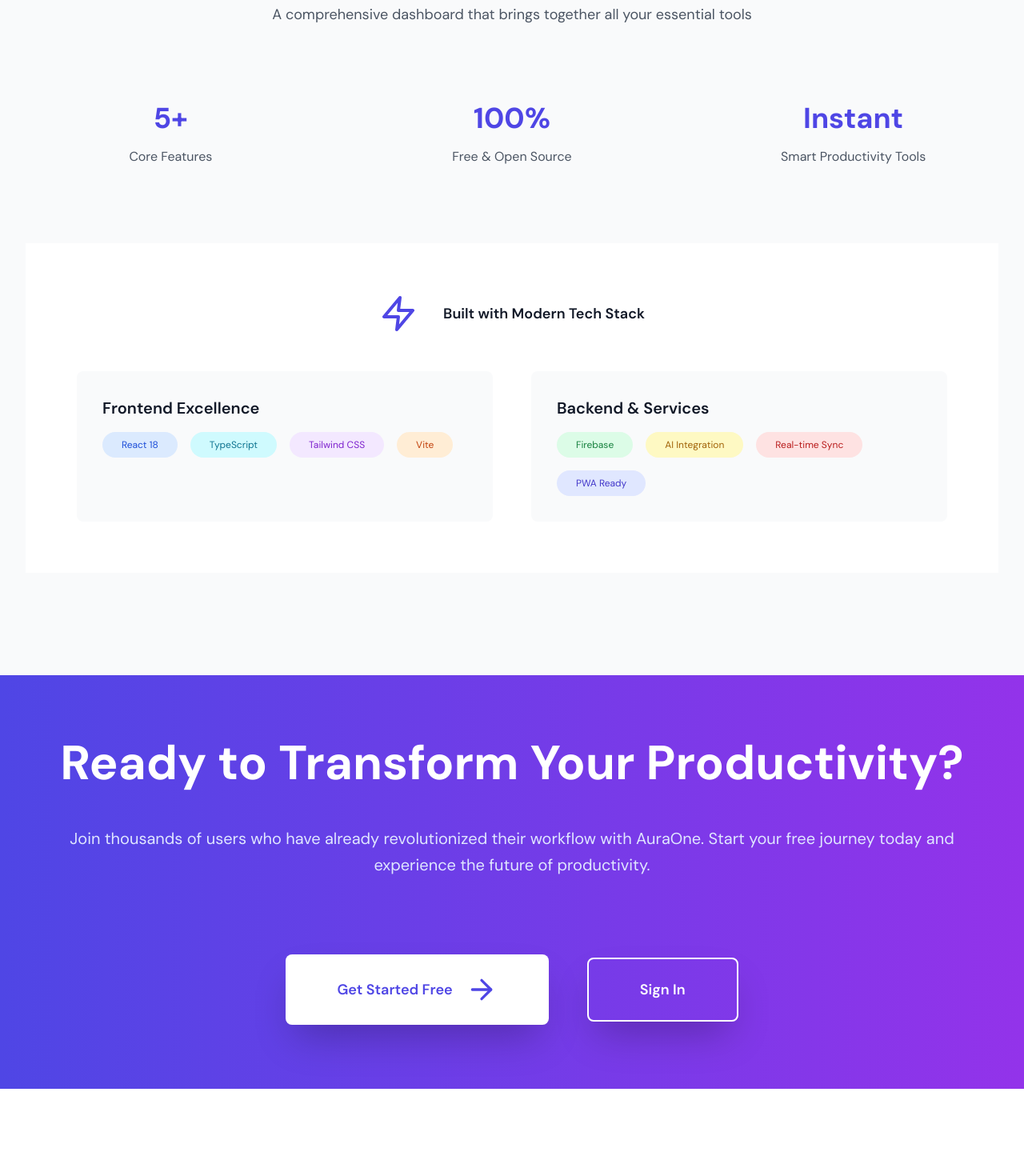
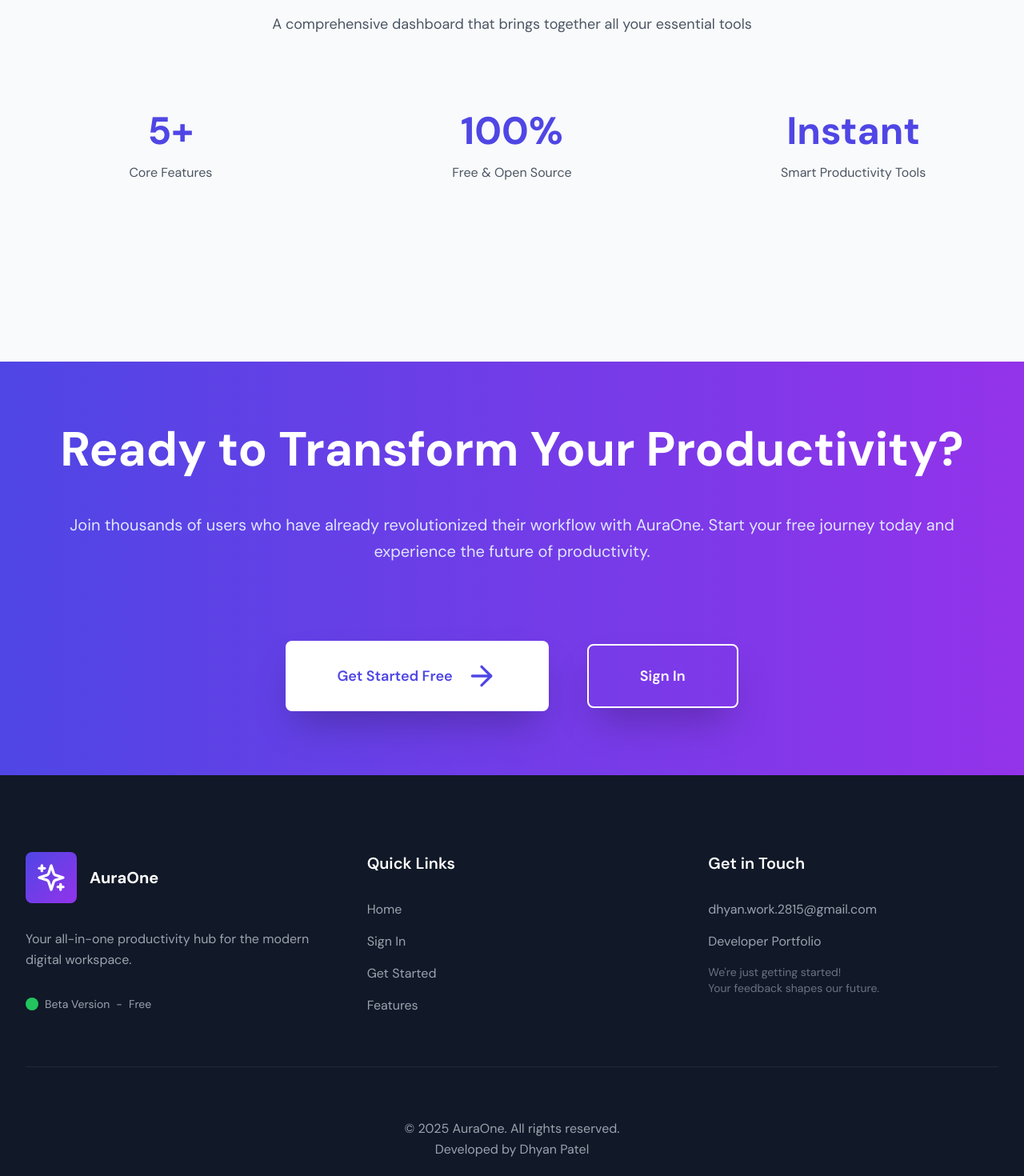
Before and after one commit to dhyan2815/AuraOne, a React (Vite) app: page /signup in a window 1280 px wide. Shown: the part 2340-3810 px from the top of the page at 80% size. Before the commit the page ends 3701 px from the top, so only its background shows below. Built offline with nearby package versions, Linux system fonts and the light colour scheme; no server answers.

Commit message:
enahance: SignUp more #54

```diff
--- a/src/pages/SignUp.tsx
+++ b/src/pages/SignUp.tsx
@@ -12,10 +12,7 @@ import {
     FileText,
     Sparkles,
     Shield,
-    Zap,
-    Users,
     ArrowRight,
-    ChevronDown,
 } from "lucide-react";
 import toast from "react-hot-toast";
 
@@ -433,7 +430,7 @@ const SignUp = () => {
             <div className="bg-gray-50 py-16">
                 <div className="container mx-auto px-4">
                     <div className="text-center mb-12">
-                        <h2 className="text-3xl font-bold text-gray-900 mb-4">
+                        <h2 className="text-5xl font-bold text-gray-900 mb-4">
                             Built for Modern Productivity
                         </h2>
                         <p className="text-lg text-gray-600">
@@ -444,71 +441,22 @@ const SignUp = () => {
 
                     <div className="grid grid-cols-1 md:grid-cols-3 gap-8 mb-12">
                         <div className="text-center">
-                            <div className="text-4xl font-bold text-indigo-600 mb-2">5+</div>
+                            <div className="text-5xl font-bold text-indigo-600 mb-2">5+</div>
                             <div className="text-gray-600">Core Features</div>
                         </div>
                         <div className="text-center">
-                            <div className="text-4xl font-bold text-indigo-600 mb-2">
+                            <div className="text-5xl font-bold text-indigo-600 mb-2">
                                 100%
                             </div>
                             <div className="text-gray-600">Free & Open Source</div>
                         </div>
                         <div className="text-center">
-                            <div className="text-4xl font-bold text-indigo-600 mb-2">
+                            <div className="text-5xl font-bold text-indigo-600 mb-2">
                                 Instant
                             </div>
                             <div className="text-gray-600">Smart Productivity Tools</div>
                         </div>
-                    </div>
 
-                    {/* Technology Stack Section */}
-                    <div className="bg-white p-8">
-                        <div className="flex items-center justify-center gap-4 mb-6">
-                            <Zap className="w-6 h-6 text-indigo-600" />
-                            <span className="text-lg font-semibold text-gray-900">
-                                Built with Modern Tech Stack
-                            </span>
-                        </div>
-                        <div className="grid grid-cols-1 md:grid-cols-2 gap-6">
-                            <div className="p-4 bg-gray-50 rounded-lg">
-                                <h4 className="font-semibold text-gray-900 mb-2">
-                                    Frontend Excellence
-                                </h4>
-                                <div className="flex flex-wrap gap-2">
-                                    <span className="px-3 py-1 bg-blue-100 text-blue-700 text-xs rounded-full">
-                                        React 18
-                                    </span>
-                                    <span className="px-3 py-1 bg-cyan-100 text-cyan-700 text-xs rounded-full">
-                                        TypeScript
-                                    </span>
-                                    <span className="px-3 py-1 bg-purple-100 text-purple-700 text-xs rounded-full">
-                                        Tailwind CSS
-                                    </span>
-                                    <span className="px-3 py-1 bg-orange-100 text-orange-700 text-xs rounded-full">
-                                        Vite
-                                    </span>
-                                </div>
-                            </div>
-                            <div className="p-4 bg-gray-50 rounded-lg">
-                                <h4 className="font-semibold text-gray-900 mb-2">
-                                    Backend & Services
-                                </h4>
-                                <div className="flex flex-wrap gap-2">
-                                    <span className="px-3 py-1 bg-green-100 text-green-700 text-xs rounded-full">
-                                        Firebase
-                                    </span>
-                                    <span className="px-3 py-1 bg-yellow-100 text-yellow-700 text-xs rounded-full">
-                                        AI Integration
-                                    </span>
-                                    <span className="px-3 py-1 bg-red-100 text-red-700 text-xs rounded-full">
-                                        Real-time Sync
-                                    </span>
-                                    <span className="px-3 py-1 bg-indigo-100 text-indigo-700 text-xs rounded-full">
-                                        PWA Ready
-                                    </span>
-                                </div>
-                            </div>
-                        </div>
                     </div>
                 </div>
             </div>
@@ -544,6 +492,77 @@ const SignUp = () => {
                     </div>
                 </div>
             </section>
+
+            {/* Footer */}
+            <footer className="bg-gray-900 text-white py-12">
+                <div className="container mx-auto px-4">
+                    <div className="grid grid-cols-1 md:grid-cols-3 gap-8">
+                        <div className="space-y-4">
+                            <div className="flex items-center space-x-2">
+                                <div className="w-8 h-8 bg-gradient-to-br from-indigo-600 to-purple-600 rounded-lg flex items-center justify-center">
+                                    <Sparkles className="w-5 h-5 text-white" />
+                                </div>
+                                <span className="text-xl font-bold">AuraOne</span>
+                            </div>
+                            <p className="text-gray-400">
+                                Your all-in-one productivity hub for the modern digital workspace.
+                            </p>
+                            <div className="flex items-center space-x-1 text-sm text-gray-400">
+                                <span className="flex items-center space-x-1">
+                                    <div className="w-2 h-2 bg-green-500 rounded-full"></div>
+                                    <span>Beta Version</span>
+                                </span>
+                                <span>-</span>
+                                <span>Free</span>
+                            </div>
+                        </div>
+
+                        <div>
+                            <h4 className="font-semibold mb-4">Quick Links</h4>
+                            <ul className="space-y-2 text-gray-400">
+                                <li><Link to="/" className="hover:text-white transition-colors">Home</Link></li>
+                                <li><Link to="/login" className="hover:text-white transition-colors">Sign In</Link></li>
+                                <li><Link to="/signup" className="hover:text-white transition-colors">Get Started</Link></li>
+                                <li><a href="#features" className="hover:text-white transition-colors">Features</a></li>
+                            </ul>
+                        </div>
+
+                        <div>
+                            <h4 className="font-semibold mb-4">Get in Touch</h4>
+                            <ul className="space-y-2 text-gray-400">
+                                <li>
+                                    <a
+                                        href="mailto:dhyan.work.2815@gmail.com"
+                                        className="hover:text-white transition-colors"
+                                    >
+                                        dhyan.work.2815@gmail.com
+                                    </a>
+                                </li>
+                                <li>
+                                    <a
+                                        href="https://dhyan-patel.onrender.com"
+                                        target="_blank"
+                                        rel="noopener noreferrer"
+                                        className="hover:text-white transition-colors"
+                                    >
+                                        Developer Portfolio
+                                    </a>
+                                </li>
+                                <li className="text-sm text-gray-500">
+                                    We're just getting started!
+                                    <br />
+                                    Your feedback shapes our future.
+                                </li>
+                            </ul>
+                        </div>
+                    </div>
+
+                    <div className="border-t border-gray-800 mt-8 pt-8 text-center text-gray-400">
+                        <p>&copy; 2025 AuraOne. All rights reserved.</p>
+                        <p> Developed by Dhyan Patel </p>
+                    </div>
+                </div>
+            </footer>
         </div>
     );
 };
```
